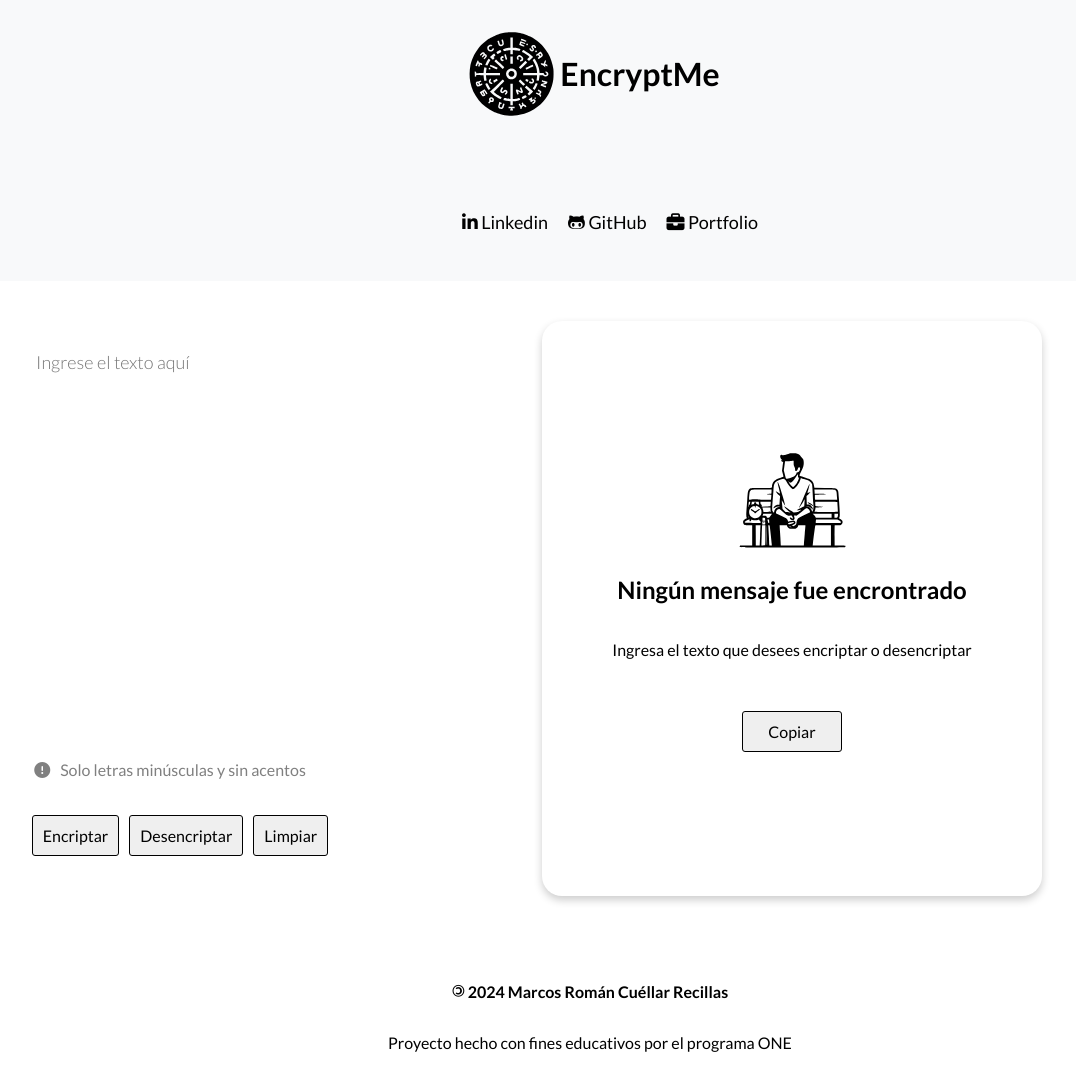
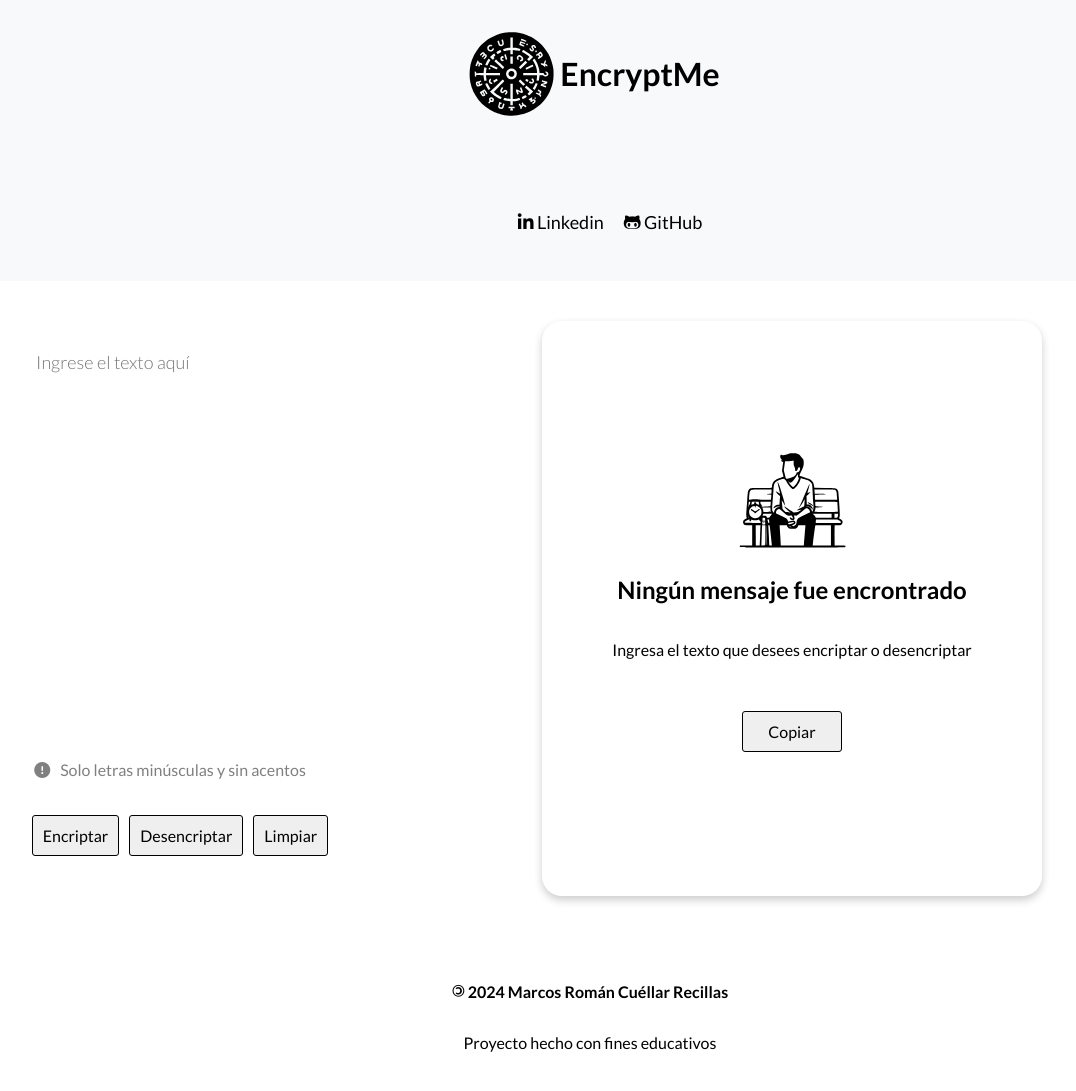
Before and after one commit to MarcosRcr/encriptador-ONE, a plain HTML site: page index.html in a window 1280 px wide. Shown: the part 35-1126 px from the top of the page, without its empty margins (50-1126 px from the left). Drawn offline with Linux system fonts and the light colour scheme.

Commit message:
Update styles

```diff
--- a/index.html
+++ b/index.html
@@ -19,7 +19,6 @@
         <ul class="social-media">
             <li><a href="https://www.linkedin.com/in/marcos-roman-cuellarrecillas/" target="_blank"><i class="fa-brands fa-linkedin-in"></i> Linkedin</a></li>
             <li><a href="https://github.com/MarcosRcr" target="_blank"><i class="fa-brands fa-github-alt"></i> GitHub</a></li>
-            <li><a href="#"><i class="fa-solid fa-briefcase"></i> Portfolio</a></li>
         </ul>
     </nav>
     <main class="main">
@@ -57,7 +56,7 @@
     </main>
     <footer class="footer">
         <strong><p> <span class="copy-left">&copy;</span> <span id="year"></span> Marcos Román Cuéllar Recillas</p></strong>
-        <p>Proyecto hecho con fines educativos por el programa ONE</p>
+        <p>Proyecto hecho con fines educativos</p>
     </footer>
     <script src="./js/main.js"></script>
     <script src="https://kit.fontawesome.com/bfa0123b3a.js" crossorigin="anonymous"></script>
--- a/styles/styles.css
+++ b/styles/styles.css
@@ -169,6 +169,9 @@ a{
 .aside .buttons .button{
     width: 100px;
 }
+.textout {
+    overflow: hidden;
+}
 
 /* footer */
 .footer{
```
